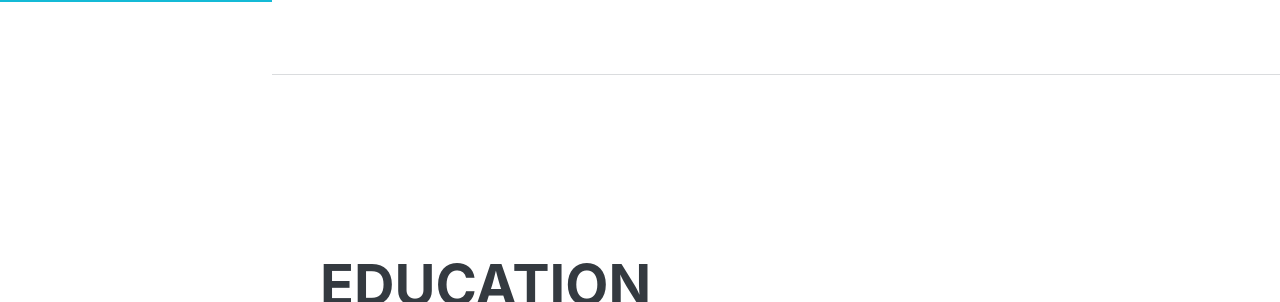
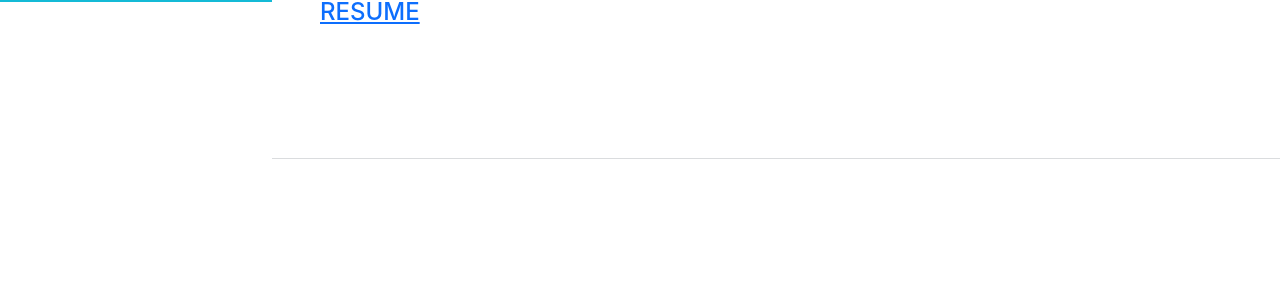
Before and after one commit to elahebagherisr/elahebagherisr.github.io, a website: page index.html in a window 1280 px wide. Shown: the part 798-1100 px from the top of the page. Drawn offline with nearby package versions, Linux system fonts and the light colour scheme; a web font is replaced by a local one.

Commit message:
index.html

```diff
--- a/index.html
+++ b/index.html
@@ -70,7 +70,6 @@
               <li><a class="dropdown-item" href="#p-Shadow">  Shadow</a></li>
               <li><a class="dropdown-item" href="#p-Chaos">  Chaos</a></li>
               <li><a class="dropdown-item" href="#p-Amaze">  Amazement</a></li>
-              <li><a class="dropdown-item" href="#p-Shadow">  Shadow</a></li>
               <li><a class="dropdown-item" href="#p-Spirit">  The Spirit of Persian Fables</a></li>
                <li><a class="dropdown-item" href="#p-Abandoned">  Abandoned</a></li>
                <li><a class="dropdown-item" href="#p-Printmaking">  Printmaking</a></li>
@@ -159,6 +158,8 @@
                         <a class="social-icon" href="#!"><i class="fab fa-twitter"></i></a> -->
                         <a class="social-icon" href="https://www.instagram.com/elaahebagherii/"><i class="fab fa-instagram"></i></a>
                     </div>
+                    <div class="subheading mb-5">
+                       <a href="https://raw.githubusercontent.com/elahebagherisr/elahebagherisr.github.io/main/dist/assets/img/Elahe_Bagheri_Resume.pdf" target="_blank">Resume</a>
                 </div>
             </section>
             <hr class="m-0" />
```
